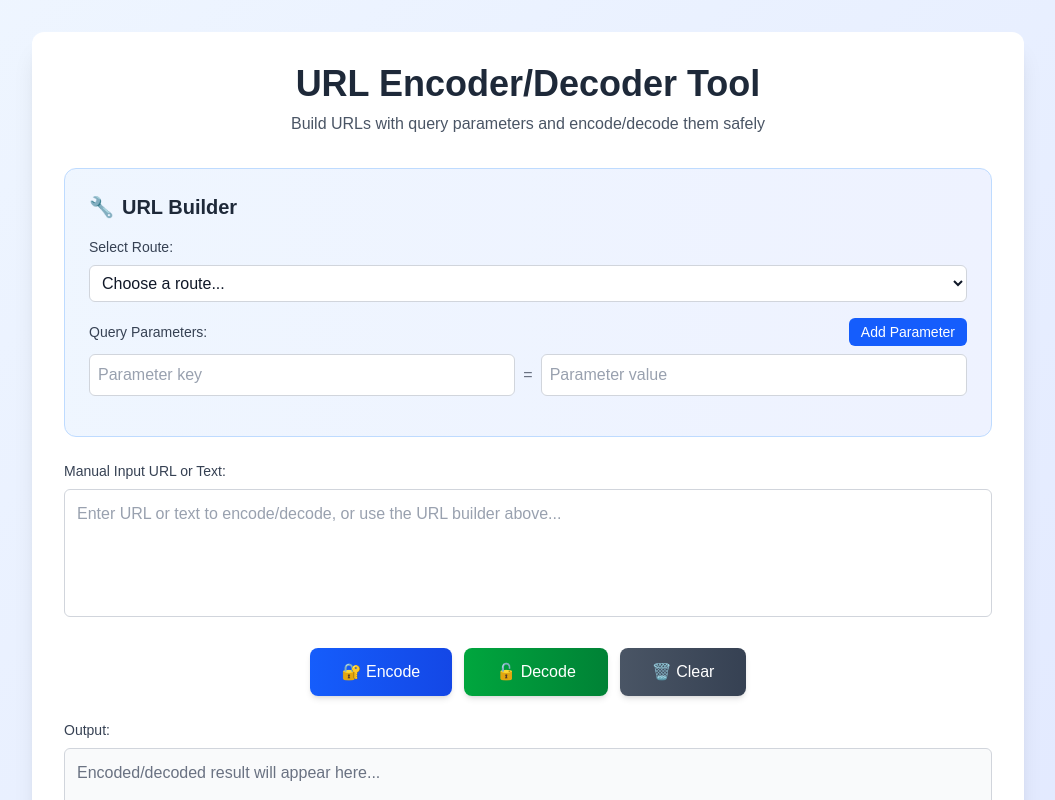
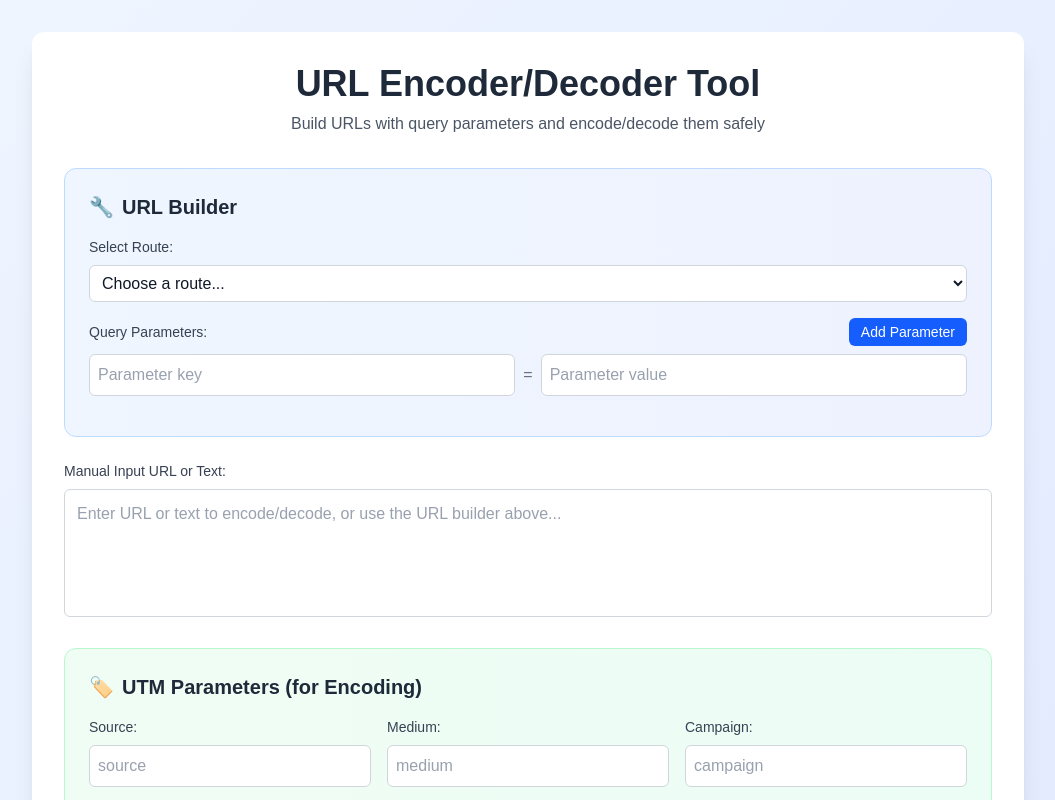
Before and after one commit to TarunGenwa/iframe-poc-bc, a Next.js app: page /url-encoder in a window 1280 px wide. Shown: the top 800 px of the page, without its empty margins (112-1167 px from the left). Built offline with nearby package versions, Linux system fonts and the light colour scheme.

Commit message:
update uptm params

```diff
--- a/src/app/url-encoder/page.tsx
+++ b/src/app/url-encoder/page.tsx
@@ -7,6 +7,9 @@ export default function URLEncoder() {
   const [output, setOutput] = useState('');
   const [selectedRoute, setSelectedRoute] = useState('');
   const [queryParams, setQueryParams] = useState([{ key: '', value: '' }]);
+  const [encodeUtmSource, setEncodeUtmSource] = useState('');
+  const [encodeUtmMedium, setEncodeUtmMedium] = useState('');
+  const [encodeUtmCampaign, setEncodeUtmCampaign] = useState('');
 
   const routes = [
     { path: '/', description: 'Homepage/Dashboard' },
@@ -117,7 +120,17 @@ export default function URLEncoder() {
 
   const handleEncode = () => {
     try {
-      const encoded = `?ngAction=${encodeURIComponent(input)}`;
+      const utmParams = [];
+      if (encodeUtmSource.trim()) utmParams.push(`source=${encodeURIComponent(encodeUtmSource)}`);
+      if (encodeUtmMedium.trim()) utmParams.push(`medium=${encodeURIComponent(encodeUtmMedium)}`);
+      if (encodeUtmCampaign.trim()) utmParams.push(`campaign=${encodeURIComponent(encodeUtmCampaign)}`);
+
+      let utmQuery = '';
+      if (utmParams.length > 0) {
+        utmQuery = '&' + utmParams.join('&');
+      }
+
+      const encoded = `?ngAction=${encodeURIComponent(input)}${utmQuery}`;
       setOutput(encoded);
     } catch (error) {
       setOutput('Error: Invalid input');
@@ -138,6 +151,9 @@ export default function URLEncoder() {
     setOutput('');
     setSelectedRoute('');
     setQueryParams([{ key: '', value: '' }]);
+    setEncodeUtmSource('');
+    setEncodeUtmMedium('');
+    setEncodeUtmCampaign('');
   };
 
   const handleCopyOutput = async () => {
@@ -232,13 +248,13 @@ export default function URLEncoder() {
                         className="flex-1 p-2 border border-gray-300 rounded-md focus:ring-2 focus:ring-blue-500 focus:border-blue-500 bg-white text-gray-900 placeholder-gray-400"
                       />
                       <span className="text-gray-500">=</span>
-                      {param.key === 'view' && parameterValues[param.key] ? (
+                      {parameterValues[param.key] ? (
                         <select
                           value={param.value}
                           onChange={(e) => handleParamChange(index, 'value', e.target.value)}
                           className="flex-1 p-2 border border-gray-300 rounded-md focus:ring-2 focus:ring-blue-500 focus:border-blue-500 bg-white text-gray-900"
                         >
-                          <option value="">Select view type...</option>
+                          <option value="">Select {param.key}...</option>
                           {parameterValues[param.key].map((value) => (
                             <option key={value} value={value}>
                               {value}
@@ -280,6 +296,55 @@ export default function URLEncoder() {
                 placeholder="Enter URL or text to encode/decode, or use the URL builder above..."
                 className="w-full h-32 p-3 border border-gray-300 rounded-md focus:ring-2 focus:ring-blue-500 focus:border-blue-500 resize-none bg-white text-gray-900 placeholder-gray-400"
               />
+            </div>
+
+            {/* UTM Parameters for Encoding */}
+            <div className="bg-gradient-to-r from-green-50 to-emerald-50 border border-green-200 p-6 rounded-xl">
+              <h2 className="text-xl font-semibold text-gray-800 mb-4 flex items-center">
+                <span className="mr-2">🏷️</span>
+                UTM Parameters (for Encoding)
+              </h2>
+              <div className="grid grid-cols-1 md:grid-cols-3 gap-4">
+                <div>
+                  <label htmlFor="utm-source" className="block text-sm font-medium text-gray-700 mb-2">
+                    Source:
+                  </label>
+                  <input
+                    id="utm-source"
+                    type="text"
+                    value={encodeUtmSource}
+                    onChange={(e) => setEncodeUtmSource(e.target.value)}
+                    placeholder="source"
+                    className="w-full p-2 border border-gray-300 rounded-md focus:ring-2 focus:ring-green-500 focus:border-green-500 bg-white text-gray-900 placeholder-gray-400"
+                  />
+                </div>
+                <div>
+                  <label htmlFor="utm-medium" className="block text-sm font-medium text-gray-700 mb-2">
+                    Medium:
+                  </label>
+                  <input
+                    id="utm-medium"
+                    type="text"
+                    value={encodeUtmMedium}
+                    onChange={(e) => setEncodeUtmMedium(e.target.value)}
+                    placeholder="medium"
+                    className="w-full p-2 border border-gray-300 rounded-md focus:ring-2 focus:ring-green-500 focus:border-green-500 bg-white text-gray-900 placeholder-gray-400"
+                  />
+                </div>
+                <div>
+                  <label htmlFor="utm-campaign" className="block text-sm font-medium text-gray-700 mb-2">
+                    Campaign:
+                  </label>
+                  <input
+                    id="utm-campaign"
+                    type="text"
+                    value={encodeUtmCampaign}
+                    onChange={(e) => setEncodeUtmCampaign(e.target.value)}
+                    placeholder="campaign"
+                    className="w-full p-2 border border-gray-300 rounded-md focus:ring-2 focus:ring-green-500 focus:border-green-500 bg-white text-gray-900 placeholder-gray-400"
+                  />
+                </div>
+              </div>
             </div>
 
             <div className="flex gap-3 justify-center flex-wrap">
```
